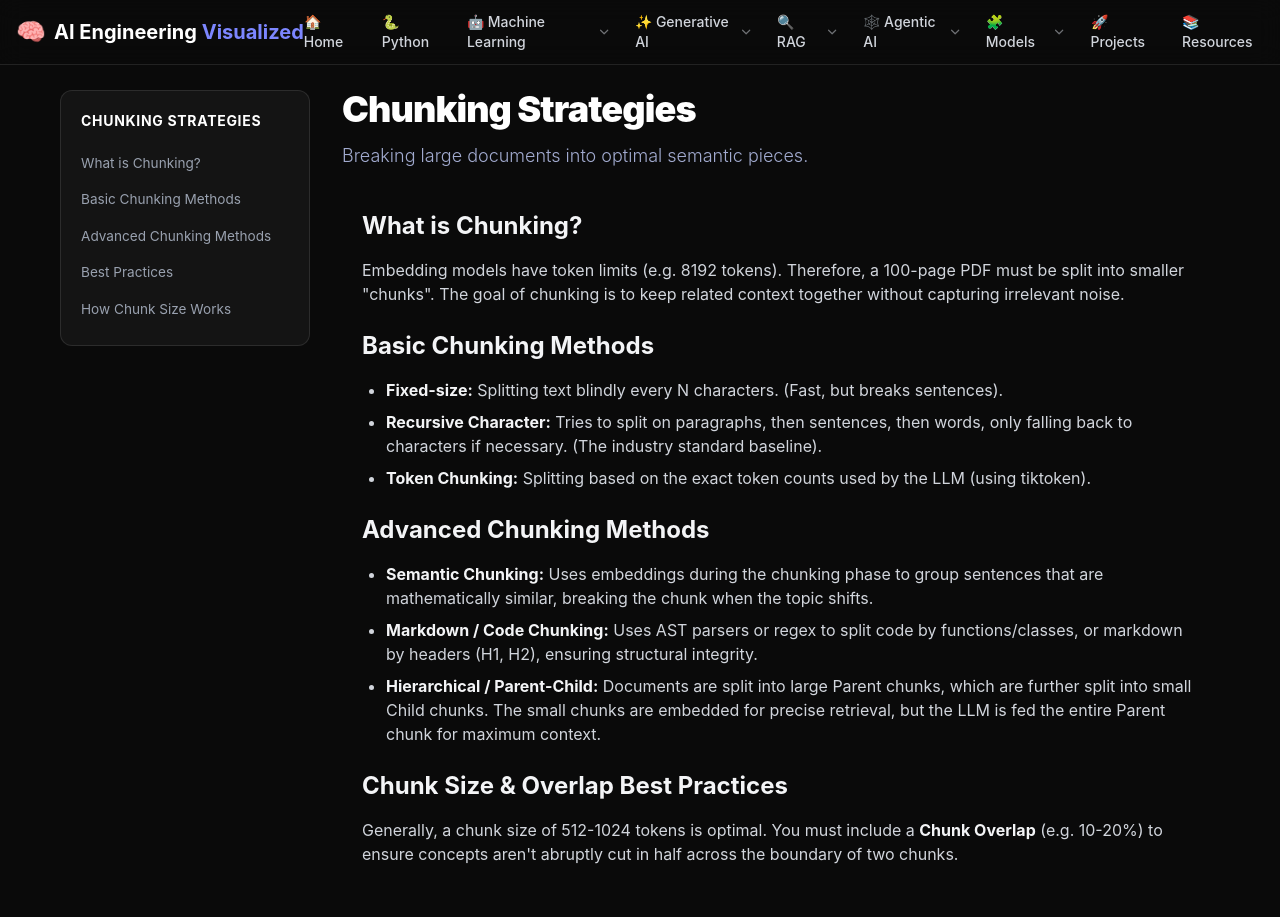
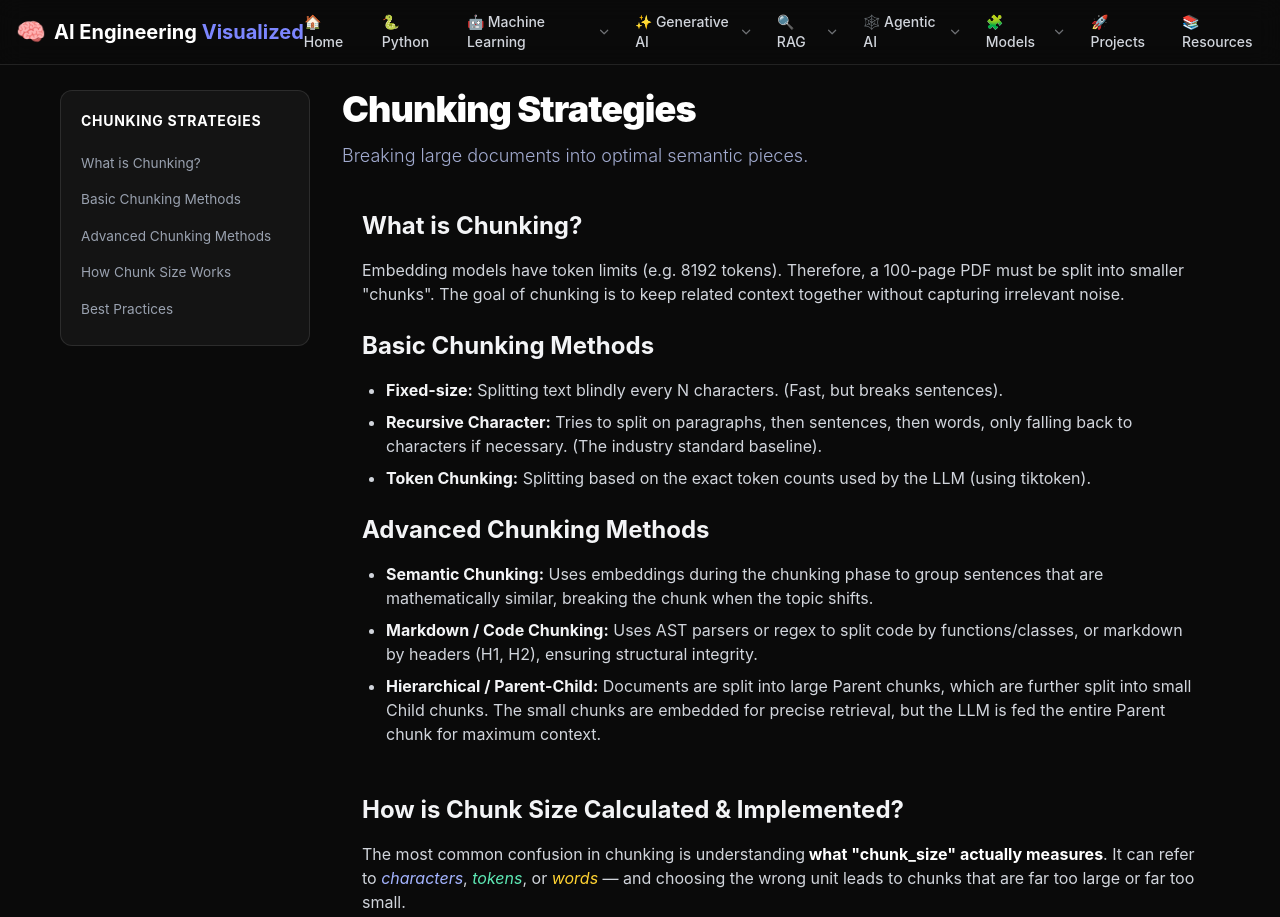
Before and after one commit to Amara-Manikanta/ai-engineering-visualized, a React (Vite) app in the folder v2-react/: page /rag/chunking in a window 1280 px wide. Shown: the top 917 px of the page. Built offline with nearby package versions, Linux system fonts and the light colour scheme.

Commit message:
fix: move chunk size calculation section above best practices

```diff
--- a/v2-react/src/pages/RagChunking.jsx
+++ b/v2-react/src/pages/RagChunking.jsx
@@ -75,8 +75,8 @@ export default function RagChunking() {
     { label: "What is Chunking?", hash: "what-is-chunking" },
     { label: "Basic Chunking Methods", hash: "basic-chunking" },
     { label: "Advanced Chunking Methods", hash: "advanced-chunking" },
-    { label: "Best Practices", hash: "best-practices" },
-    { label: "How Chunk Size Works", hash: "chunk-size-calc" }
+    { label: "How Chunk Size Works", hash: "chunk-size-calc" },
+    { label: "Best Practices", hash: "best-practices" }
   ];
 
   const tabs = [
@@ -114,10 +114,6 @@ export default function RagChunking() {
           <li><strong className="text-gray-100">Hierarchical / Parent-Child:</strong> Documents are split into large Parent chunks, which are further split into small Child chunks. The small chunks are embedded for precise retrieval, but the LLM is fed the entire Parent chunk for maximum context.</li>
         </ul>
 
-        <h2 id="best-practices" className="text-2xl font-bold mb-4 text-gray-100">Chunk Size & Overlap Best Practices</h2>
-        <p className="mb-8 text-gray-300">
-          Generally, a chunk size of 512-1024 tokens is optimal. You must include a <strong className="text-gray-100">Chunk Overlap</strong> (e.g. 10-20%) to ensure concepts aren't abruptly cut in half across the boundary of two chunks.
-        </p>
       </section>
 
       {/* ── How is Chunk Size Calculated & Implemented? ── */}
@@ -343,6 +339,13 @@ chunks = splitter.split_text(document_text)`}</div>
             <p className="text-sm text-gray-400">There is no universally perfect chunk size. Run your RAG pipeline with 256, 512, and 1024 token chunks, measure retrieval precision@k, and pick the best performer for your data.</p>
           </div>
         </div>
+      </section>
+
+      <section className="px-5 mt-12">
+        <h2 id="best-practices" className="text-2xl font-bold mb-4 text-gray-100">Chunk Size & Overlap Best Practices</h2>
+        <p className="mb-8 text-gray-300">
+          Generally, a chunk size of 512-1024 tokens is optimal. You must include a <strong className="text-gray-100">Chunk Overlap</strong> (e.g. 10-20%) to ensure concepts aren't abruptly cut in half across the boundary of two chunks.
+        </p>
       </section>
 
       <div className="max-w-5xl mx-auto p-5">
```
